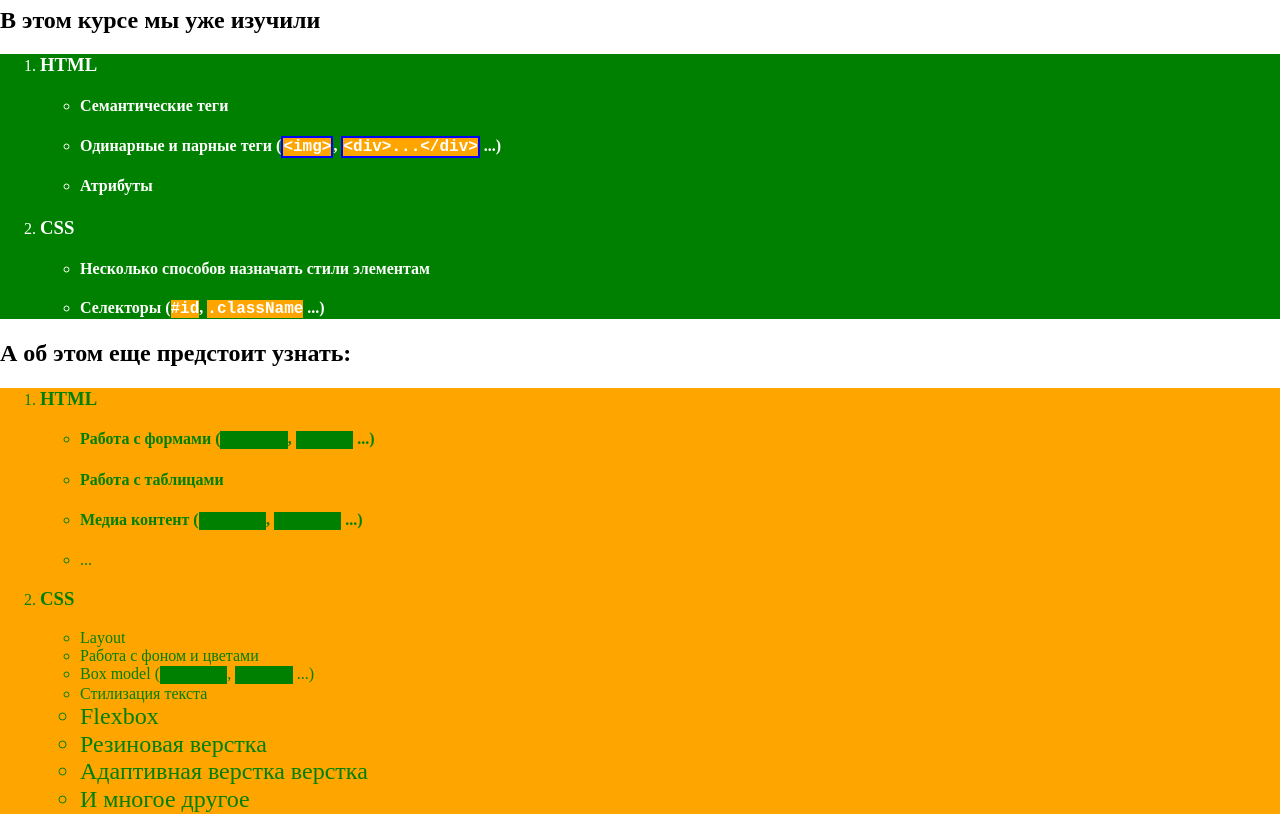
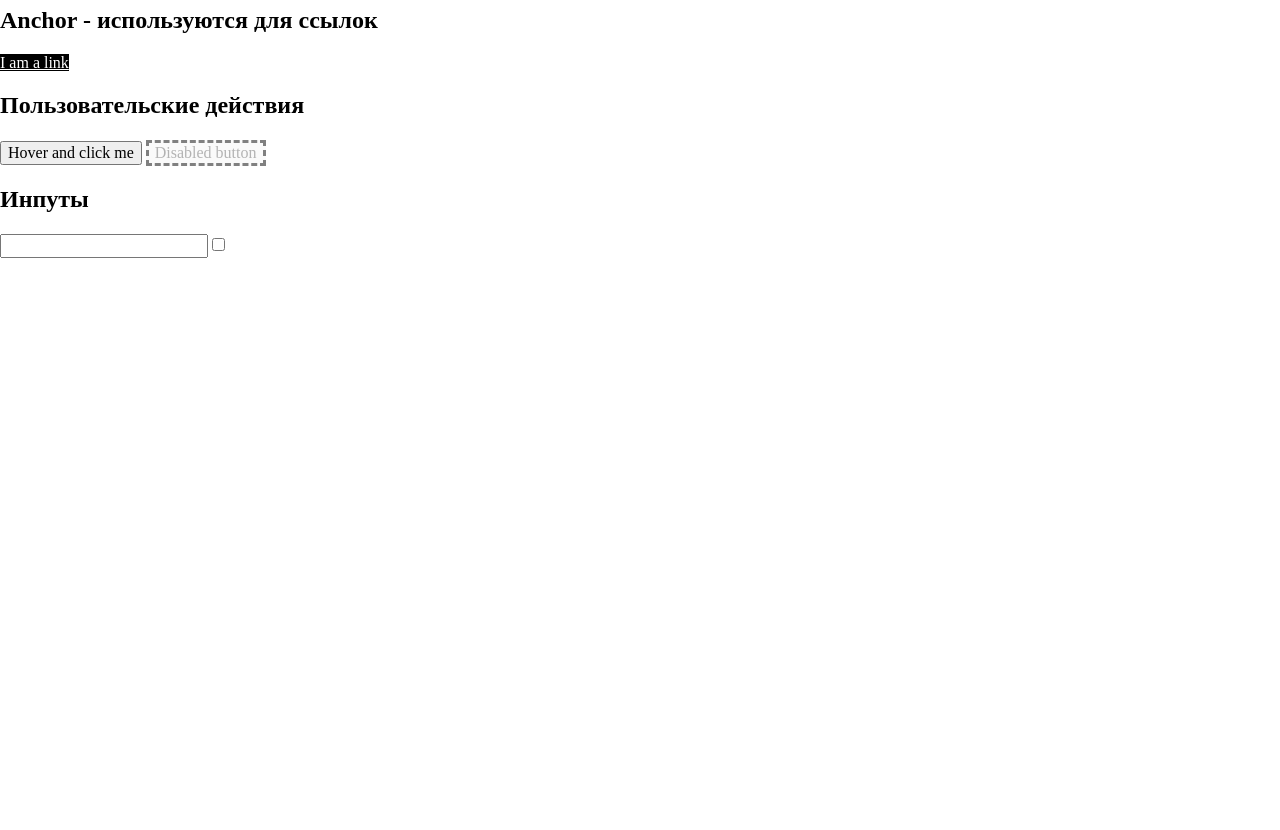
Before and after one commit to Serjio1H/gromcode_Sergei-Galivets_CSS-Basic, a plain HTML site: page index.html in a window 1280 px wide. Shown: the part 73-903 px from the top of the page. After the commit the page ends 800 px from the top, so only its background shows below. Drawn offline with nearby package versions, Linux system fonts and the light colour scheme.

Commit message:
pseudo_el

```diff
--- a/index.html
+++ b/index.html
@@ -2,90 +2,34 @@
 <html lang="en">
   <head>
     <meta charset="UTF-8" />
-    <title>Иерархические селекторы</title>
+    <title>Псевдоэлементы</title>
     <link
       rel="stylesheet"
       href="https://cdnjs.cloudflare.com/ajax/libs/normalize/8.0.1/normalize.min.css"
       integrity="sha256-l85OmPOjvil/SOvVt3HnSSjzF1TUMyT9eV0c2BzEGzU="
       crossorigin="anonymous"
     />
-    <link rel="stylesheet" type="text/css" href="selectors.css" />
+    <link rel="stylesheet" href="/style.css" />
   </head>
 
   <body>
-    <h1 class="page-header">Иерархические селекторы</h1>
+    <h1>Псевдоэлементы</h1>
 
-    <section class="already-learned">
-      <h2>В этом курсе мы уже изучили</h2>
-      <ol>
-        <li>
-          <h3>HTML</h3>
-          <ul>
-            <li id="special1">
-              <h4>Семантические теги</h4>
-            </li>
-            <li>
-              <h4>
-                Одинарные и парные теги (<code>&lt;img&gt;</code>,
-                <code>&lt;div&gt;...&lt;/div&gt;</code> ...)
-              </h4>
-            </li>
-            <li>
-              <h4>Атрибуты</h4>
-            </li>
-          </ul>
-        </li>
-        <li>
-          <h3>CSS</h3>
-          <ul>
-            <li>
-              <h4>Несколько способов назначать стили элементам</h4>
-            </li>
-            <li>
-              <h4>Селекторы (<code>#id</code>, <code>.className</code> ...)</h4>
-            </li>
-          </ul>
-        </li>
-      </ol>
+    <section>
+      <h2>Anchor - используются для ссылок</h2>
+      <a class="anchor" href="#">I am a link</a>
     </section>
-    <section class="to-be-learned">
-      <h2>А об этом еще предстоит узнать:</h2>
-      <ol>
-        <li>
-          <h3>HTML</h3>
-          <ul>
-            <li>
-              <h4>
-                Работа с формами (<code>&lt;input&gt;</code>,
-                <code>&lt;form&gt;</code> ...)
-              </h4>
-            </li>
-            <li>
-              <h4>Работа с таблицами</h4>
-            </li>
-            <li>
-              <h4>
-                Медиа контент (<code>&lt;video&gt;</code>,
-                <code>&lt;audio&gt;</code> ...)
-              </h4>
-            </li>
-            <li>...</li>
-          </ul>
-        </li>
-        <li>
-          <h3>CSS</h3>
-          <ul>
-            <li>Layout</li>
-            <li>Работа с фоном и цветами</li>
-            <li>Box model (<code>padding</code>, <code>margin</code> ...)</li>
-            <li id="special2">Стилизация текста</li>
-            <li>Flexbox</li>
-            <li>Резиновая верстка</li>
-            <li>Адаптивная верстка верстка</li>
-            <li>И многое другое</li>
-          </ul>
-        </li>
-      </ol>
+
+    <section>
+      <h2>Пользовательские действия</h2>
+      <button class="some-button">Hover and click me</button>
+      <button disabled class="some-button">Disabled button</button>
+    </section>
+
+    <section>
+      <h2>Инпуты</h2>
+      <input type="text" class="search" />
+      <input type="checkbox" class="confirm-checkbox" />
     </section>
   </body>
 </html>
--- a/selectors.css
+++ /dev/null
@@ -1,22 +0,0 @@
-.already-learned > ol {
-  background-color: green;
-  color: white;
-}
-.to-be-learned > ol {
-  background-color: orange;
-  color: green;
-}
-.already-learned h4 > code {
-  background-color: orange;
-}
-
-.to-be-learned code {
-  background-color: green;
-}
-#special1 ~ li code {
-  border: 2px solid blue;
-}
-
-#special2 ~ li {
-  font-size: 24px;
-}
--- /dev/null
+++ b/style.css
@@ -0,0 +1,32 @@
+.anchor:hover {
+  font-size: 24px;
+}
+.anchor:link {
+  background-color: #000;
+  color: #fff;
+}
+
+.anchor:visited {
+  background-color: orange;
+  color: green;
+}
+
+.anchor:active,
+.some-button:active {
+  border: 3px solid red;
+}
+.some-button:disabled {
+  border: 3px dashed grey;
+}
+.some-button:hover:enabled {
+  color: #fff;
+  background-color: gray;
+}
+
+.search:focus {
+  background-color: orange;
+}
+
+.confirm-checkbox:checked {
+  margin-left: 20px;
+}
```
